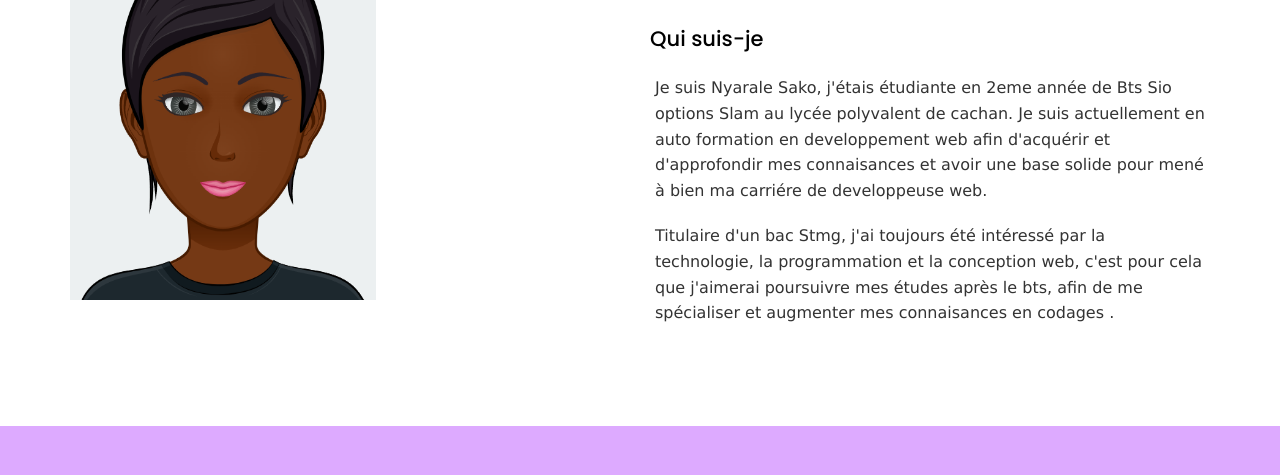
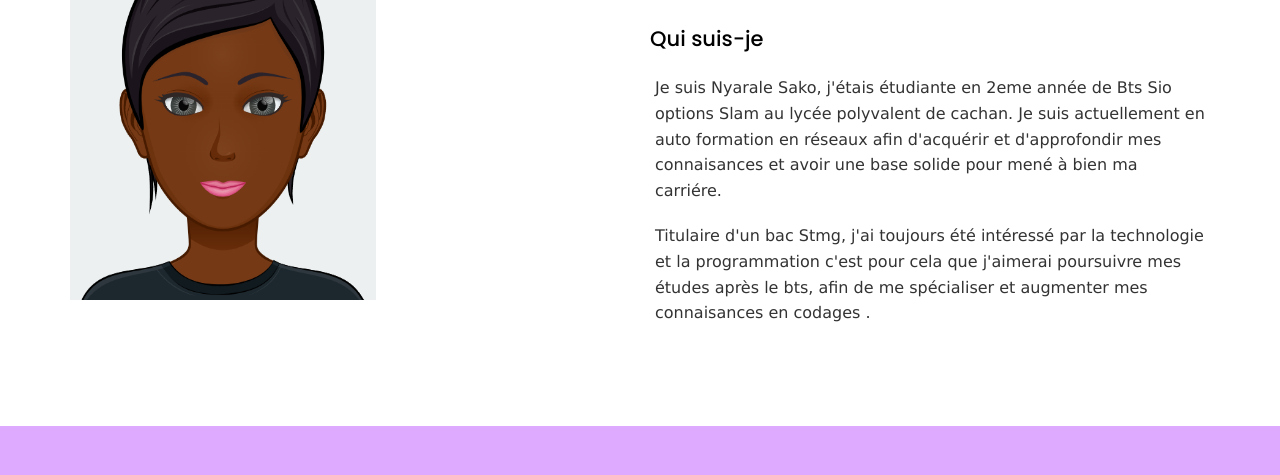
Before and after one commit to nyarales/nyarales.github.io, a plain HTML site: page index.html in a window 1280 px wide. Shown: the part 709-1184 px from the top of the page. Drawn offline with Linux system fonts and the light colour scheme.

Commit message:
Update index.html

```diff
--- a/index.html
+++ b/index.html
@@ -78,9 +78,9 @@
         <div class="grid__item">
           <h2 class="section-title">A propos</h2>
           <h3>Qui suis-je</h3>
-          <p> Je suis Nyarale Sako, j'étais étudiante en 2eme année de Bts Sio options Slam au lycée polyvalent de cachan. Je suis actuellement en auto formation en developpement web afin d'acquérir et d'approfondir mes connaisances et avoir une base solide pour mené à bien ma carriére de developpeuse web.
+          <p> Je suis Nyarale Sako, j'étais étudiante en 2eme année de Bts Sio options Slam au lycée polyvalent de cachan. Je suis actuellement en auto formation en réseaux afin d'acquérir et d'approfondir mes connaisances et avoir une base solide pour mené à bien ma carriére.
           </p>
-          <p>Titulaire d'un bac Stmg, j'ai toujours été intéressé par la technologie, la programmation et la conception web, c'est pour cela que j'aimerai poursuivre mes études après le bts, afin de me spécialiser et augmenter mes connaisances en codages .
+          <p>Titulaire d'un bac Stmg, j'ai toujours été intéressé par la technologie et la programmation c'est pour cela que j'aimerai poursuivre mes études après le bts, afin de me spécialiser et augmenter mes connaisances en codages .
           </p>
 
         </div>
```
